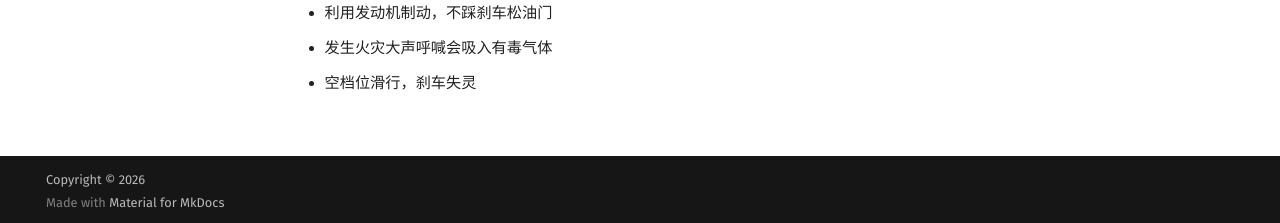
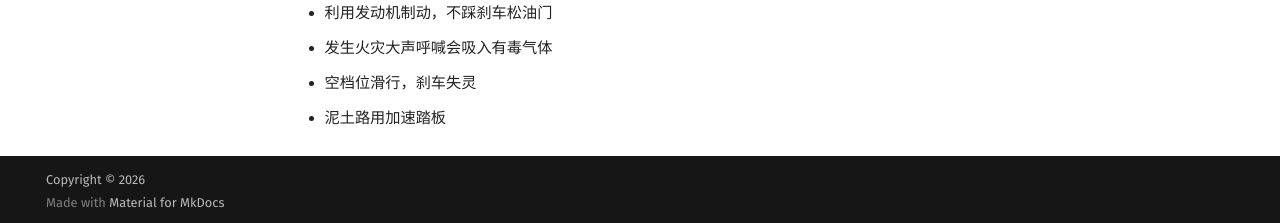
Before and after one commit to weiy02/Wei_Blog, an MkDocs documentation site: the page built from content/CPP/格式化输出.md, in a window 1280 px wide and 1034 px high. Shown: the part 808-1031 px from the top of the window. Built offline with MkDocs 1.6.1 and Material for MkDocs 9.7.7, drawn with Linux system fonts in a browser that asks for light colours.

Commit message:
docs:文章更新2

```diff
--- a/content/CPP/格式化输出.md
+++ b/content/CPP/格式化输出.md
@@ -27,3 +27,4 @@ int main(){
 - 利用发动机制动，不踩刹车松油门
 - 发生火灾大声呼喊会吸入有毒气体
 - 空档位滑行，刹车失灵
+- 泥土路用加速踏板
```
